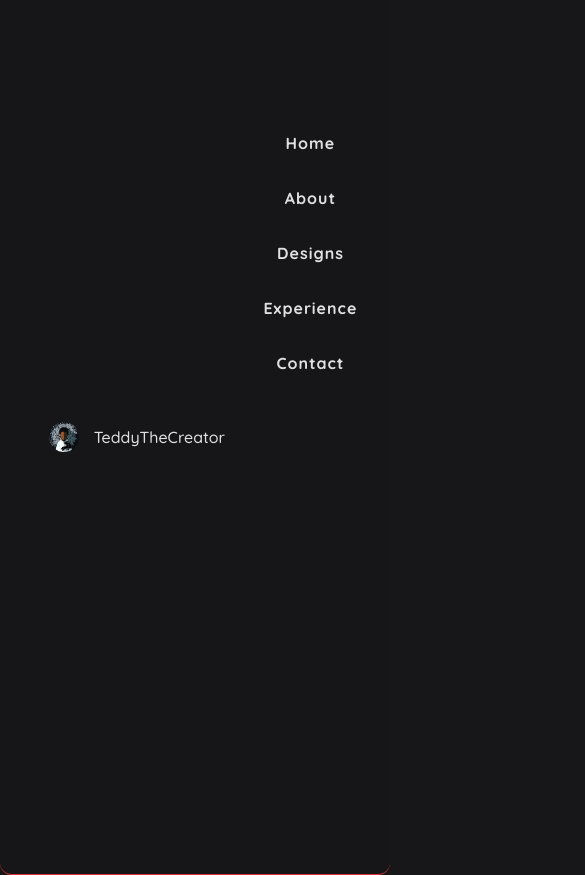
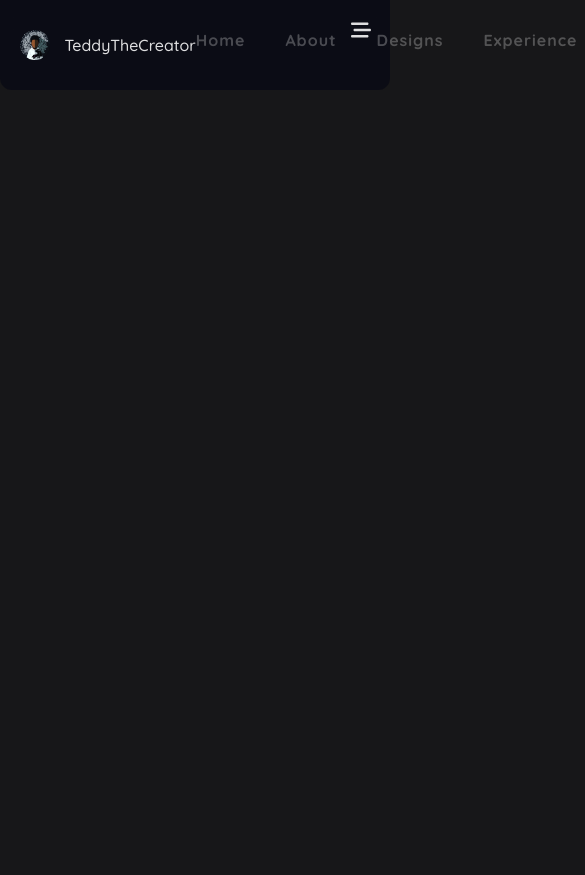
Before and after one commit to theblaisecode/Gsap_and_TSX, a React (Vite) app: page / in a window 390 px wide. Shown: the top 875 px of the page, 585 px wide, since content can reach past the window. After the commit the page ends 844 px from the top, so only its background shows below. Built offline with nearby package versions, Linux system fonts and the light colour scheme.

Commit message:
first commit

```diff
--- a/src/animations/animations.ts
+++ b/src/animations/animations.ts
@@ -9,9 +9,5 @@ export const slideRight = (target: string | HTMLElement | null) => {
 export const headerFade = (target: string | HTMLElement | null) => {
   if (!target) return;
 
-  // gsap.fromTo(
-  //   target,
-  //   { y: -200, opacity: 0 },
-  //   { y: 0, opacity: 1, duration: 3 }
-  // );
+  gsap.fromTo(target, { opacity: 0 }, { opacity: 1, duration: 2 });
 };
--- a/src/components/Header.tsx
+++ b/src/components/Header.tsx
@@ -1,18 +1,25 @@
+import { useEffect, useRef, useState } from "react";
 import HeaderWrapper from "../styles/HeaderWrapper.ts";
 import logo from "../assets/TeddyTheCreator.png";
 import NavLinks from "./NavLinks.tsx";
-import { useEffect, useRef } from "react";
+import { FaBarsStaggered } from "react-icons/fa6";
+import { FaXmark } from "react-icons/fa6";
 import { headerFade } from "../animations/animations.ts";
 
 function Header() {
   const headerRef = useRef<HTMLElement | null>(null);
+  const [isMobile, setIsMobile] = useState(false);
 
   useEffect(() => {
     headerFade(headerRef.current);
   }, []);
 
+  function toggleMobileMenu() {
+    setIsMobile((prevIsMobile) => !prevIsMobile);
+  }
+
   return (
-    <HeaderWrapper id='home' ref={headerRef}>
+    <HeaderWrapper id="home" ref={headerRef}>
       <div className="container">
         <div className="headerContent">
           <div className="contentTop">
@@ -25,6 +32,17 @@ function Header() {
           <div className="contentBottom">
             <NavLinks />
           </div>
+
+          {/* Mobile Nav */}
+          <button className="btn mobileNav" onClick={toggleMobileMenu}>
+            {isMobile ? (
+              <FaXmark
+                className={isMobile ? "mobileActive active" : "mobileActive"}
+              />
+            ) : (
+              <FaBarsStaggered />
+            )}
+          </button>
         </div>
       </div>
     </HeaderWrapper>
--- a/src/style.css
+++ b/src/style.css
@@ -2,6 +2,8 @@
   --color: rgba(255, 255, 255, 0.87);
   --colorFade: rgba(255, 255, 255, 0.26);
   --background: #171719;
+  /* --background: #03050e; */
+  --darkBg: #080a14bf;
   --primary: #dc3435;
 }
 
--- a/src/styles/HeaderWrapper.ts
+++ b/src/styles/HeaderWrapper.ts
@@ -3,7 +3,7 @@ import styled from "styled-components";
 const HeaderWrapper = styled.header`
   backdrop-filter: blur(1.6rem) saturate(180%);
   -webkit-backdrop-filter: blur(1.6rem) saturate(180%);
-  background-color: rgba(23, 23, 25, 0.75);
+  background-color: var(--darkBg);
   border-bottom-left-radius: 1.2rem;
   border-bottom-right-radius: 1.2rem;
   border-bottom: 0.1rem solid var(--primary);
@@ -68,12 +68,18 @@ const HeaderWrapper = styled.header`
   }
 
   @media screen and (max-width: 950px), screen and (max-height: 550px) {
+    border-bottom: none;
+
     .container {
-      width: 75%;
+      width: 90%;
     }
 
     .container2 {
       width: 85%;
+    }
+
+    .headerContent {
+      align-items: flex-start;
     }
 
     .mobileNav {
@@ -84,7 +90,7 @@ const HeaderWrapper = styled.header`
       font-size: 2rem;
       color: var(--textPrimary);
     }
-
+    /*
     .allLink {
       position: fixed;
       right: -100%;
@@ -103,8 +109,8 @@ const HeaderWrapper = styled.header`
       flex-direction: column;
       gap: 3.5rem;
       justify-content: flex-start;
-      padding: 13.3rem 0 0 0;
-      margin-top: -3rem;
+      padding: 7rem 0 0 0;
+      border-left: 0.1rem solid var(--primary);
     }
 
     nav a {
@@ -125,7 +131,7 @@ const HeaderWrapper = styled.header`
       margin-top: 8rem;
       margin-bottom: 3rem;
       text-align: center;
-    }
+    } */
   }
 `;
 
```
